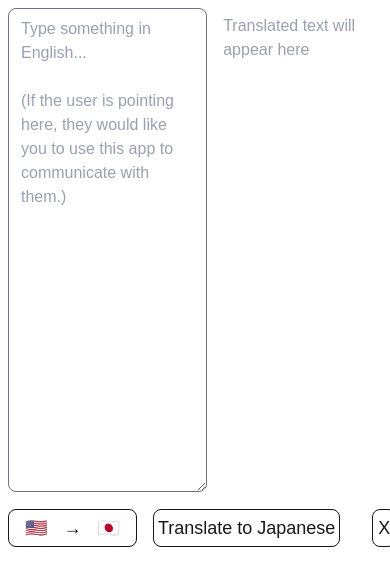
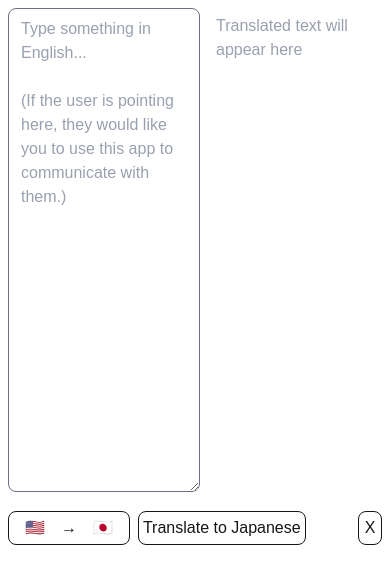
Before and after one commit to MrJoy/understanding, a Next.js app: page / in a window 390 px wide. Shown: the top 586 px of the page. Built offline with nearby package versions, Linux system fonts and the light colour scheme.

Commit message:
Formatting touchups to prevent scrolling.

```diff
--- a/src/app/page.tsx
+++ b/src/app/page.tsx
@@ -36,7 +36,7 @@ export default function Home() {
     setDestText(undefined);
   }
 
-  const controlSize = "text-lg";
+  const controlSize = "text-md";
 
   const Us = <span className={controlSize}>🇺🇸</span>;
   const Jp = <span className={controlSize}>🇯🇵</span>;
@@ -127,7 +127,7 @@ export default function Home() {
         </div>
       </header>
 
-      <main className="row-start-2 w-full flex gap-4 justify-items-stretch">
+      <main className="row-start-2 w-full flex md:gap-4 gap-2 justify-items-stretch">
         <Button className="flex-4 basis-4 text-nowrap px-4" onClick={toggleLanguage}>
           {sourceLanguage === "en-US" ? Us : Jp}
           <span className={`px-4 ${controlSize}`}>
```
